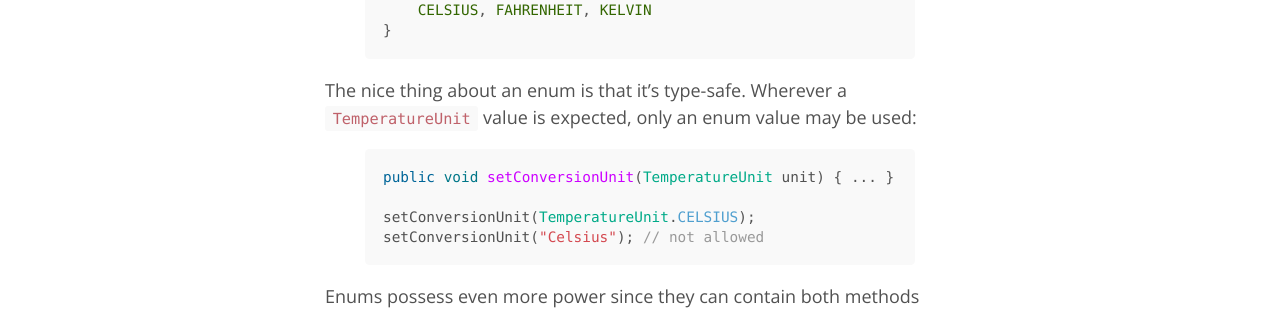
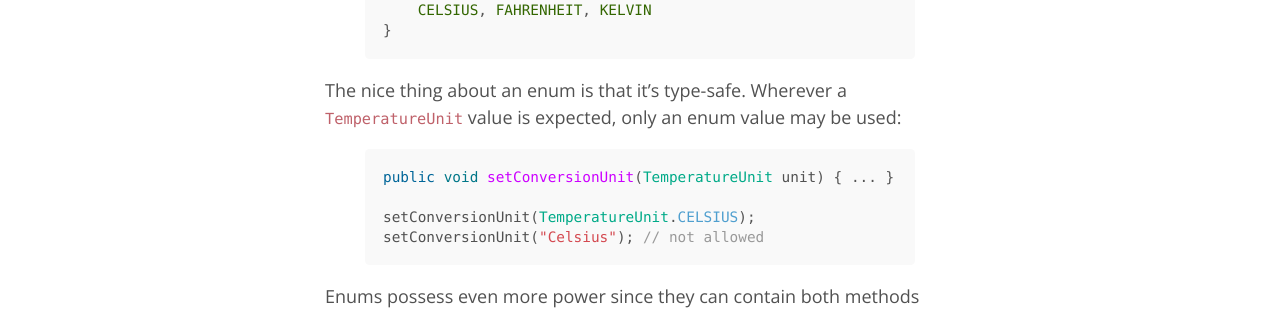
Before and after one commit to jpetitto/jpetitto.github.io, a Jekyll site: the page built from index.html, in a window 1280 px wide. Shown: the part 952-1262 px from the top of the page. Built offline with Jekyll 4.4.1, drawn with Linux system fonts in a browser that asks for light colours; the list of posts is cut into pages by our own code.

Commit message:
Change inline code font style

```diff
--- a/_sass/_code.scss
+++ b/_sass/_code.scss
@@ -9,11 +9,11 @@ pre {
 }
 
 code {
-  padding: .25em .5em;
+  // padding: .25em .5em;
   font-size: 85%;
   color: #bf616a;
-  background-color: #f9f9f9;
-  border-radius: 3px;
+  // background-color: #f9f9f9;
+  // border-radius: 3px;
 }
 
 pre {
```
